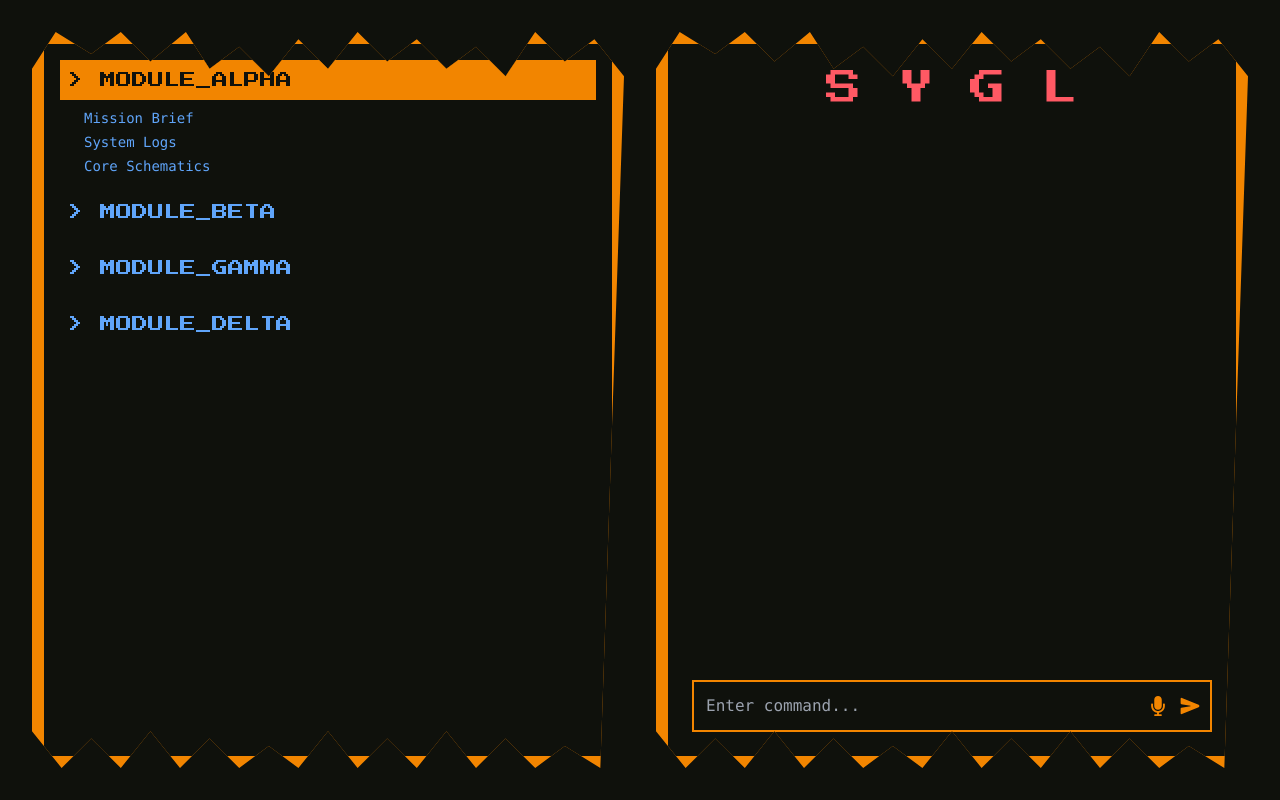
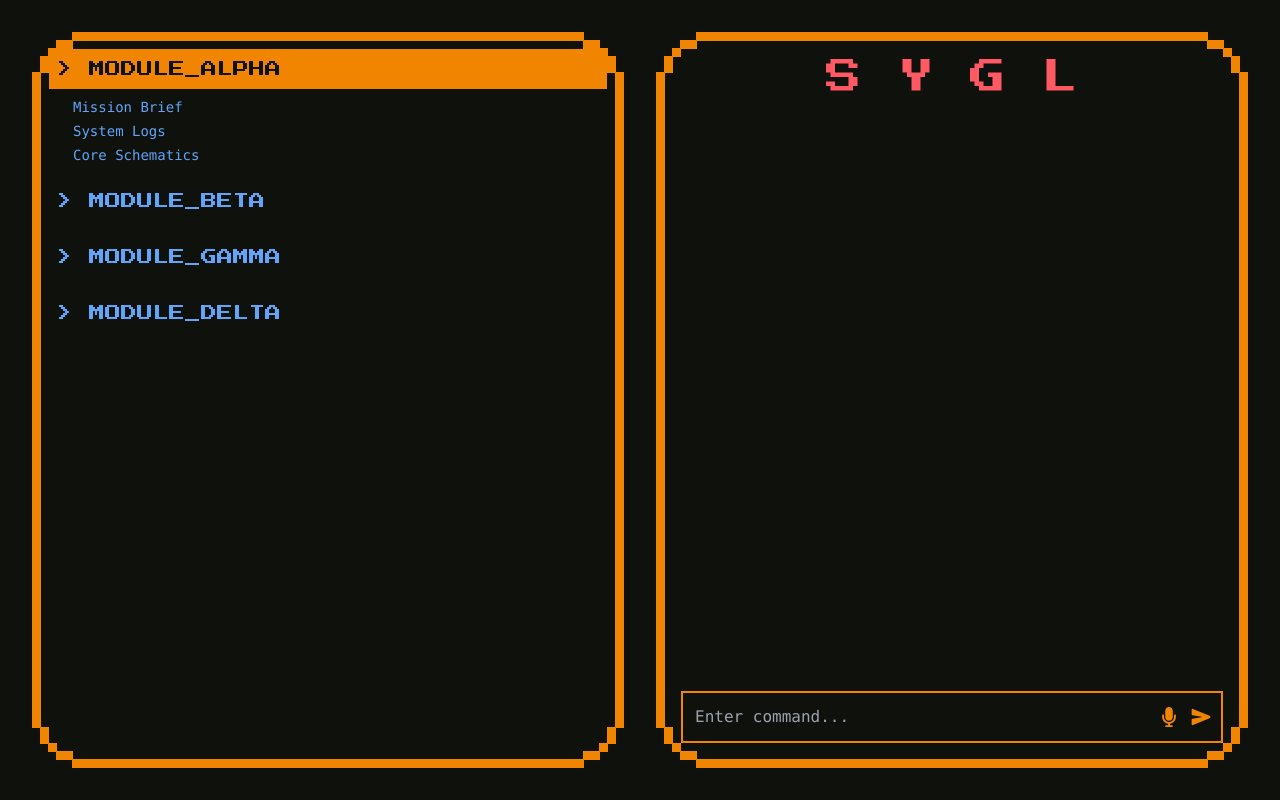
Before and after one commit to kapilank-k/Codex, a React (Vite) app in the folder my-retro-app/: page / in a window 1280 px wide. Built offline with nearby package versions, Linux system fonts and the light colour scheme.

Commit message:
added border

```diff
--- a/my-retro-app/src/components/LeftPanel.jsx
+++ b/my-retro-app/src/components/LeftPanel.jsx
@@ -35,21 +35,20 @@ const LeftPanel = () => {
   const selectedModule = modulesData.find(m => m.id === activeModule);
 
   return (
-    // Use the new jagged-border class
-    <div className="jagged-border h-full">
-        {/* The inner div will have the dark background */}
-        <div className="bg-[#0F110C] h-full p-4 text-[#60A5FA] flex flex-col gap-4"> {/* Changed text color to bubblegum blue */}
+    // Use the new frame class for the outer container
+    <div className="pixel-frame h-full">
+        {/* Use the new content class for the inner div */}
+        <div className="pixel-frame-content p-4 text-[#60A5FA] flex flex-col gap-4">
             {modulesData.map((module) => (
                 <div key={module.id}>
                 <h2
-                    // Added font-pixel and updated colors
                     className={`font-pixel cursor-pointer p-2 text-sm md:text-base ${activeModule === module.id ? 'bg-[#F28500] text-[#0F110C]' : 'hover:bg-[#F28500]/20'}`}
                     onClick={() => handleModuleClick(module.id)}
                 >
                     {`> ${module.name}`}
                 </h2>
                 {activeModule === module.id && selectedModule && (
-                    <div className="pl-6 pt-2 flex flex-col gap-1 font-mono"> {/* Use standard font for subsections */}
+                    <div className="pl-6 pt-2 flex flex-col gap-1 font-mono">
                     {selectedModule.subsections.map((sub) => (
                         <p key={sub.id} className="text-sm cursor-pointer hover:underline">{sub.title}</p>
                     ))}
--- a/my-retro-app/src/components/RightPanel.jsx
+++ b/my-retro-app/src/components/RightPanel.jsx
@@ -4,11 +4,10 @@ import { FaMicrophone } from "react-icons/fa";
 
 const RightPanel = () => {
   return (
-    // Use the new jagged-border class
-    <div className="jagged-border h-full">
-        {/* The inner div will have the dark background */}
-        <div className="bg-[#0F110C] h-full p-6 flex flex-col justify-between">
-            {/* Top Title - No changes here */}
+    // Use the new frame class for the outer container
+    <div className="pixel-frame h-full">
+        {/* Use the new content class for the inner div */}
+        <div className="pixel-frame-content p-6 flex flex-col justify-between">
             <h1 className="text-center font-pixel text-4xl text-[#FF5964]">
                 S Y G L
             </h1>
@@ -23,11 +22,9 @@ const RightPanel = () => {
                 <input
                 type="text"
                 placeholder="Enter command..."
-                // Updated border color to tangerine
                 className="w-full bg-[#0F110C] border-2 border-[#F28500] text-white p-3 pr-24 focus:outline-none focus:border-[#FF5964]"
                 />
                 <div className="absolute inset-y-0 right-0 flex items-center pr-3 gap-3">
-                {/* Updated icon colors to tangerine */}
                 <button className="text-[#F28500] hover:text-white">
                     <FaMicrophone size={20} />
                 </button>
--- a/my-retro-app/src/index.css
+++ b/my-retro-app/src/index.css
@@ -3,15 +3,47 @@
 @tailwind utilities;
 
 @layer components {
-  .jagged-border {
-    /* Tangerine color */
-    background-color: #F28500;
-    padding: 12px; /* Add padding to create the "border" effect */
+  /* This is the main container that holds the border */
+  .pixel-frame {
+    position: relative;
+    padding: 1px; /* This padding defines the thickness of the border */
+    background: #F28500; /* Tangerine color for the border */
+    clip-path: polygon(
+      0px calc(100% - 40px), 8px calc(100% - 40px), 8px calc(100% - 24px),
+      16px calc(100% - 24px), 16px calc(100% - 16px), 24px calc(100% - 16px),
+      24px calc(100% - 8px), 40px calc(100% - 8px), 40px 100%,
+      calc(100% - 40px) 100%, calc(100% - 40px) calc(100% - 8px),
+      calc(100% - 24px) calc(100% - 8px), calc(100% - 24px) calc(100% - 16px),
+      calc(100% - 16px) calc(100% - 16px), calc(100% - 16px) calc(100% - 24px),
+      calc(100% - 8px) calc(100% - 24px), calc(100% - 8px) calc(100% - 40px),
+      100% calc(100% - 40px), 100% 40px, calc(100% - 8px) 40px,
+      calc(100% - 8px) 24px, calc(100% - 16px) 24px, calc(100% - 16px) 16px,
+      calc(100% - 24px) 16px, calc(100% - 24px) 8px,
+      calc(100% - 40px) 8px, calc(100% - 40px) 0px, 40px 0px, 40px 8px,
+      24px 8px, 24px 16px, 16px 16px, 16px 24px, 8px 24px, 8px 40px,
+      0px 40px
+    );
+  }
 
-    /* This creates the jagged, imperfect shape */
+  /* This is for the inner content area, which needs its own clip-path to fit inside the frame */
+  .pixel-frame-content {
+    background-color: #0F110C; /* The dark background */
+    height: 100%;
     clip-path: polygon(
-      0% 5%, 4% 0%, 10% 3%, 15% 0%, 20% 4%, 26% 0%, 30% 5%, 35% 2%, 40% 6%, 45% 1%, 50% 5%, 55% 0%, 60% 4%, 65% 1%, 70% 5%, 75% 2%, 80% 6%, 85% 0%, 90% 4%, 95% 1%, 100% 6%,
-      96% 100%, 90% 97%, 85% 100%, 80% 96%, 75% 100%, 70% 95%, 65% 100%, 60% 96%, 55% 100%, 50% 95%, 45% 100%, 40% 97%, 35% 100%, 30% 96%, 25% 100%, 20% 95%, 15% 100%, 10% 96%, 5% 100%, 0% 95%
+      8px 40px, 16px 40px, 16px 24px, 24px 24px, 24px 16px, 40px 16px,
+      40px 8px, calc(100% - 40px) 8px, calc(100% - 40px) 16px,
+      calc(100% - 24px) 16px, calc(100% - 24px) 24px,
+      calc(100% - 16px) 24px, calc(100% - 16px) 40px,
+      calc(100% - 8px) 40px, calc(100% - 8px) calc(100% - 40px),
+      calc(100% - 16px) calc(100% - 40px),
+      calc(100% - 16px) calc(100% - 24px),
+      calc(100% - 24px) calc(100% - 24px),
+      calc(100% - 24px) calc(100% - 16px),
+      calc(100% - 40px) calc(100% - 16px),
+      calc(100% - 40px) calc(100% - 8px), 40px calc(100% - 8px),
+      40px calc(100% - 16px), 24px calc(100% - 16px),
+      24px calc(100% - 24px), 16px calc(100% - 24px),
+      16px calc(100% - 40px), 8px calc(100% - 40px)
     );
   }
 }
```
